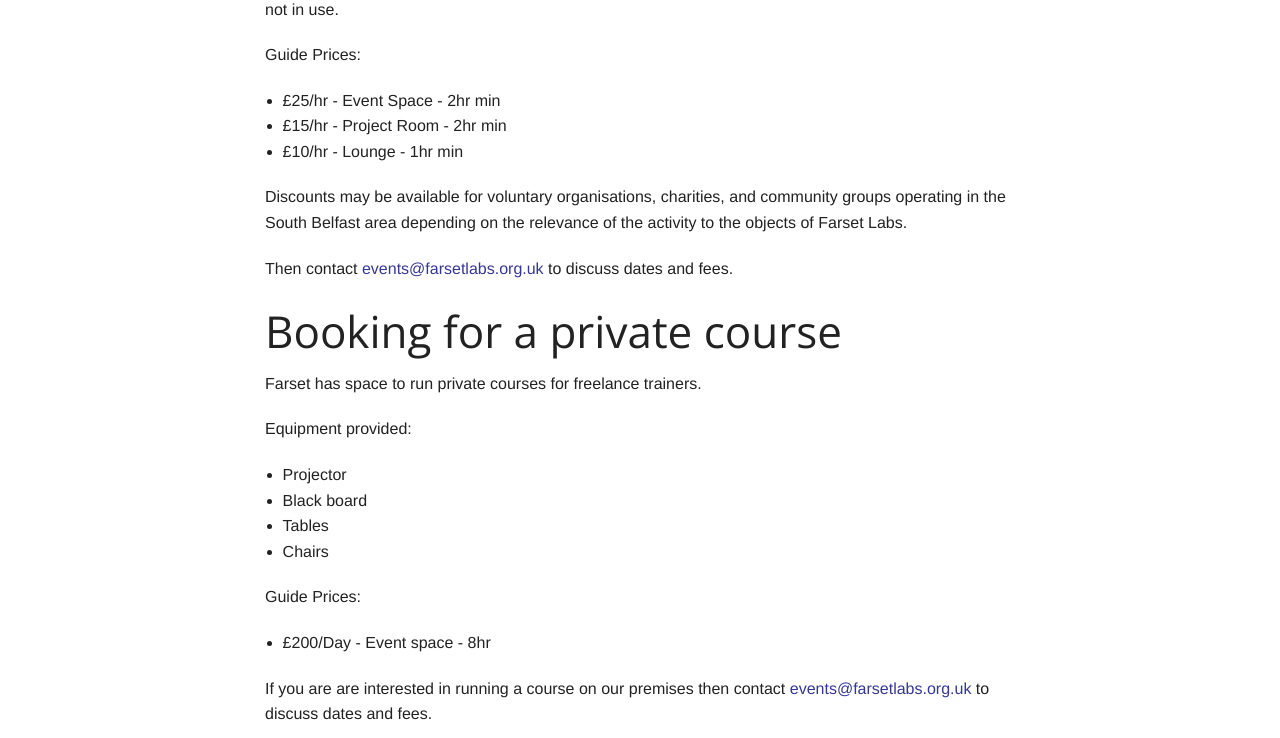
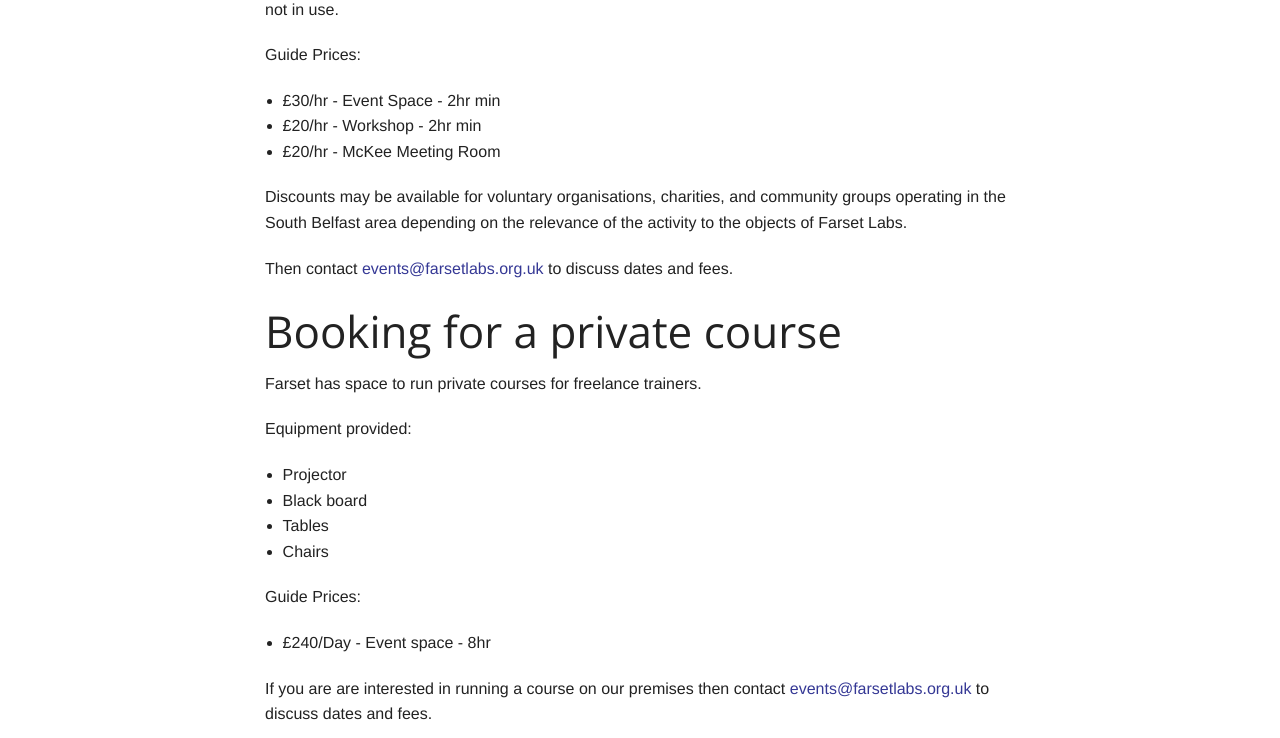
Before and after one commit to FarsetLabs/farsetlabs.github.io, a Jekyll site: the page built from events/how-to-start-a-class.md, in a window 1280 px wide. Shown: the part 320-1058 px from the top of the page. Built offline with Jekyll 4.4.1, drawn with Linux system fonts in a browser that asks for light colours; nearby versions of some CDN libraries.

Commit message:
Booking updates as per April board meeting
It was decided to lift the pricing (unchanged since 2013) by £5 at the April board meeting.

```diff
--- a/events/how-to-start-a-class.md
+++ b/events/how-to-start-a-class.md
@@ -13,9 +13,9 @@
 
 Guide Prices:
 
-* £25/hr - Event Space - 2hr min
-* £15/hr - Project Room - 2hr min
-* £10/hr - Lounge - 1hr min
+* £30/hr - Event Space - 2hr min
+* £20/hr - Workshop - 2hr min
+* £20/hr - McKee Meeting Room
 
 Discounts may be available for voluntary organisations, charities, and community groups operating in the South Belfast area depending on the relevance of the activity to the objects of Farset Labs.
 
@@ -35,7 +35,7 @@
 
 Guide Prices:
 
-* £200/Day - Event space - 8hr
+* £240/Day - Event space - 8hr
 
 If you are are interested in running a course on our premises then contact [events@farsetlabs.org.uk](mailto:events@farsetlabs.org.uk) to discuss dates and fees.
 
```
